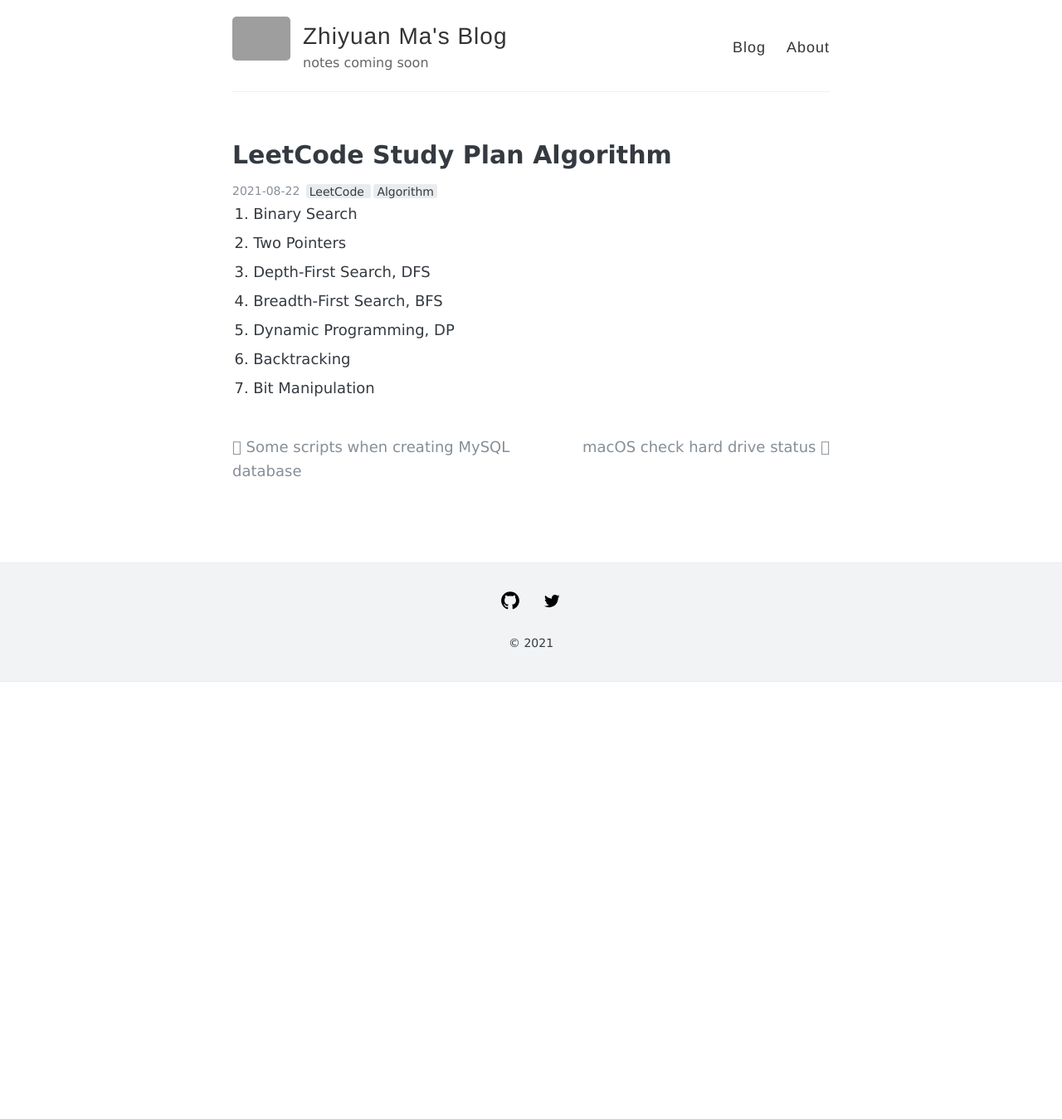
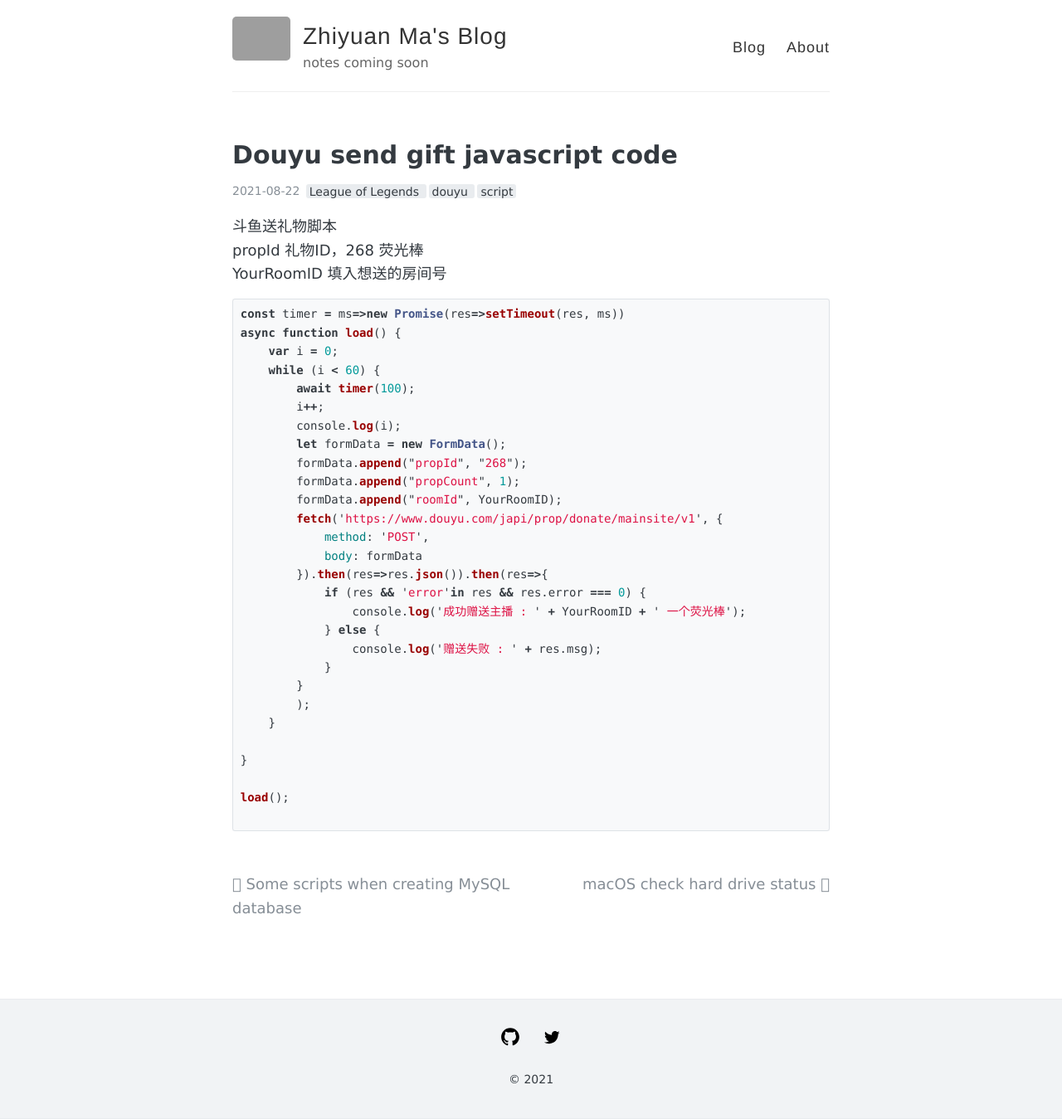
Before and after one commit to ZhiyuanMa2017/ZhiyuanMa2017.github.io, a Jekyll site: the page built from _posts/2021-08-22-douyu-gift.md, in a window 1280 px wide. Shown: the whole page at 83% size. Built offline with Jekyll 4.4.1, drawn with Linux system fonts in a browser that asks for light colours; before the commit the page ends 900 px from its top, so only the background shows below that; grey boxes are pictures that could not be loaded.

Commit message:
Revert "Update 2021-08-22-douyu-gift.md"
This reverts commit 777e7a747452c3bf48337ce0aec54733d7896bab.

````diff
--- a/_posts/2021-08-22-douyu-gift.md
+++ b/_posts/2021-08-22-douyu-gift.md
@@ -1,14 +1,42 @@
 ---
 layout: post
-title: LeetCode Study Plan Algorithm
+title: Douyu send gift javascript code
 tags:
-  - LeetCode
-  - Algorithm
+  - League of Legends
+  - douyu
+  - script
 ---
-1. Binary Search
-2. Two Pointers
-3. Depth-First Search, DFS
-4. Breadth-First Search, BFS
-5. Dynamic Programming, DP
-6. Backtracking
-7. Bit Manipulation
+斗鱼送礼物脚本
+propId 礼物ID，268 荧光棒
+YourRoomID 填入想送的房间号
+
+```javascript
+const timer = ms=>new Promise(res=>setTimeout(res, ms))
+async function load() {
+    var i = 0;
+    while (i < 60) {
+        await timer(100);
+        i++;
+        console.log(i);
+        let formData = new FormData();
+        formData.append("propId", "268");
+        formData.append("propCount", 1);
+        formData.append("roomId", YourRoomID);
+        fetch('https://www.douyu.com/japi/prop/donate/mainsite/v1', {
+            method: 'POST',
+            body: formData
+        }).then(res=>res.json()).then(res=>{
+            if (res && 'error'in res && res.error === 0) {
+                console.log('成功赠送主播 : ' + YourRoomID + ' 一个荧光棒');
+            } else {
+                console.log('赠送失败 : ' + res.msg);
+            }
+        }
+        );
+    }
+
+}
+
+load();
+
+```
````
